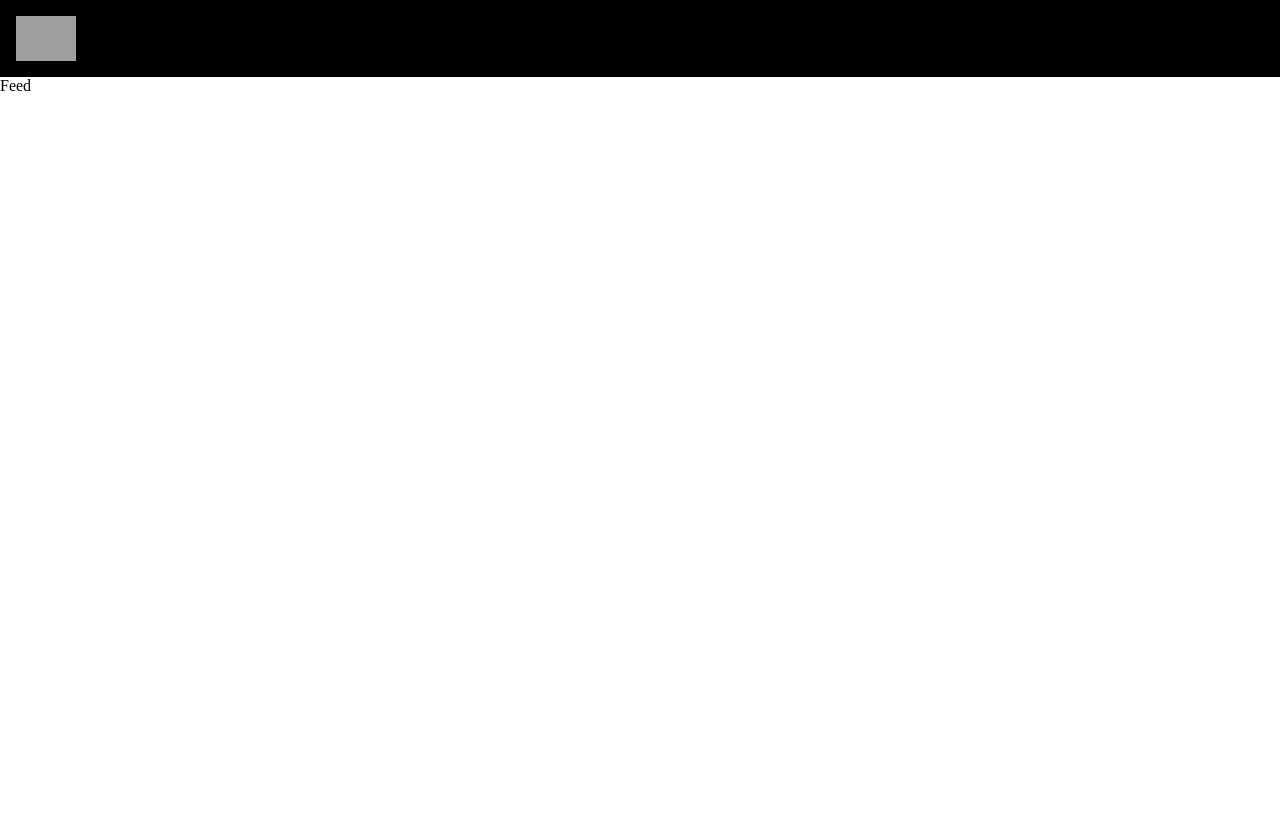
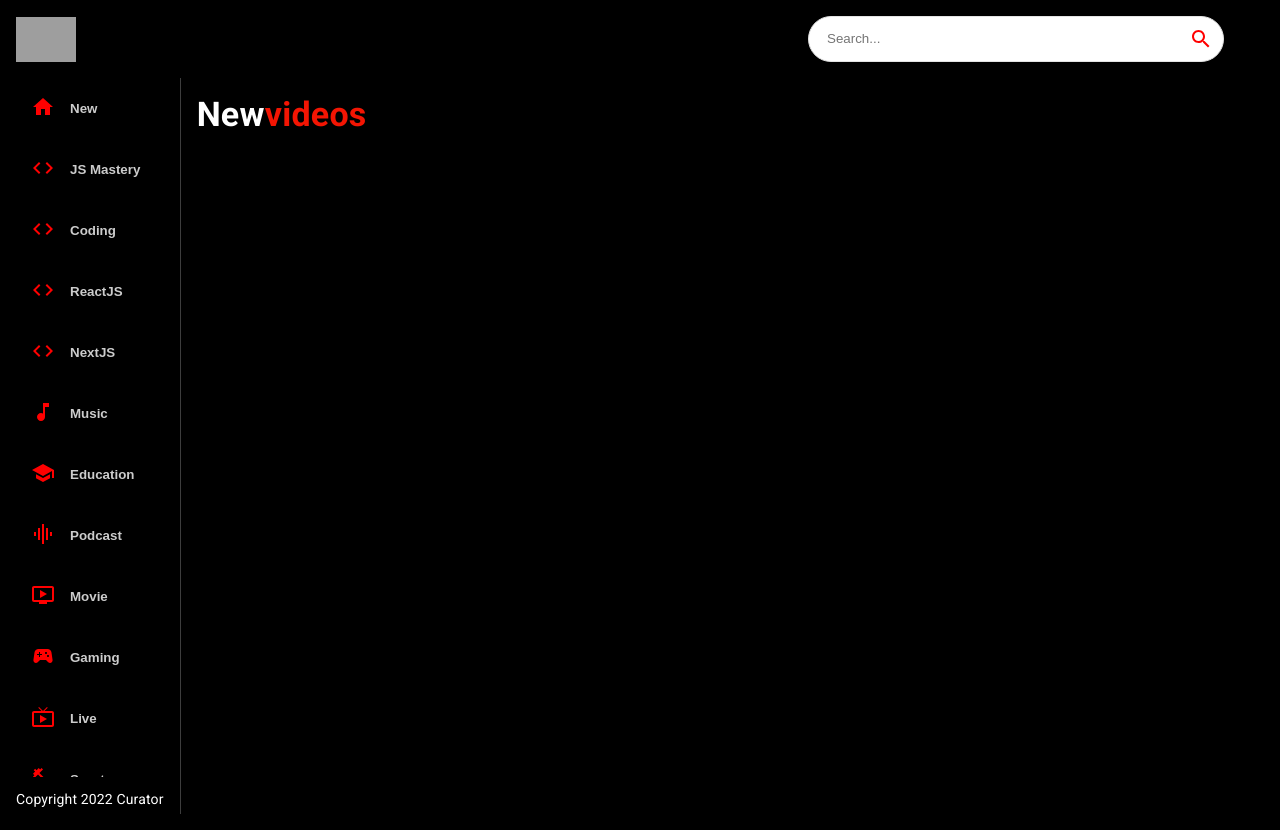
Before and after one commit to curator69/youtube-clone, a React (Create React App) app: page / in a window 1280 px wide. Before the commit the page ends 800 px from the top, so only its background shows below. Built offline with nearby package versions, Linux system fonts and the light colour scheme; grey boxes are pictures that could not be loaded.

Commit message:
starting fetching api

```diff
--- a/src/App.js
+++ b/src/App.js
@@ -13,7 +13,7 @@ import {
 const App = () => {
   return (
     <BrowserRouter>
-      <Box sx={{ backgroundColor: "000" }}>
+      <Box sx={{ backgroundColor: "#000" }}>
         <Navbar />
         <Routes>
           <Route path="/" exact element={<Feed />}></Route>
--- a/src/components/Feed.jsx
+++ b/src/components/Feed.jsx
@@ -1,7 +1,57 @@
-import React from "react";
+import { React, useState, useEffect } from "react";
+import { Box, Stack, Typography } from "@mui/material";
+import { Sidebar, Videos } from "./";
 
 const Feed = () => {
-  return <div>Feed</div>;
+  return (
+    <Stack
+      sx={{
+        flexDirection: { sx: "column", md: "row" },
+      }}
+    >
+      <Box
+        sx={{
+          height: { sx: "auto", md: "92vh" },
+          borderRight: "1px solid #3d3d3d",
+          px: { sx: 0, md: 2 },
+        }}
+      >
+        <Sidebar />
+        <Typography
+          className="copyright"
+          variant="body2"
+          sx={{
+            mt: 1.5,
+            color: "#fff",
+          }}
+        >
+          Copyright 2022 Curator
+        </Typography>
+      </Box>
+
+      <Box p={2} sx={{ overflowY: "auto", height: "90vh", flex: 2 }}>
+        <Typography
+          variant="h4"
+          fontWeight="bold"
+          mb={2}
+          sx={{
+            color: "white",
+          }}
+        >
+          New
+          <span
+            style={{
+              color: "#F31503",
+            }}
+          >
+            videos
+          </span>
+        </Typography>
+
+        <Videos videos={[]} />
+      </Box>
+    </Stack>
+  );
 };
 
 export default Feed;
--- a/src/components/SearchBar.jsx
+++ b/src/components/SearchBar.jsx
@@ -2,15 +2,37 @@ import React from "react";
 import { useState } from "react";
 import { useNavigate } from "react-router-dom";
 import { Paper, IconButton } from "@mui/material";
-import { SearchIcon } from "@mui/icons-material";
+import { Search } from "@mui/icons-material";
 
 const SearchBar = () => {
   return (
     <Paper
       component="form"
       onSubmit={() => {}}
-      sx={{ borderRadius: 20 }}
-    ></Paper>
+      sx={{
+        borderRadius: 20,
+        border: "1px solid #e3e3e3",
+        pl: 2,
+        boxShadow: "none",
+        mr: { sm: 5 },
+      }}
+    >
+      <input
+        className="search-bar"
+        placeholder="Search..."
+        value=""
+        onChange={() => {}}
+      />
+      <IconButton
+        type="submit"
+        sx={{
+          p: "10px",
+          color: "red",
+        }}
+      >
+        <Search />
+      </IconButton>
+    </Paper>
   );
 };
 
--- /dev/null
+++ b/src/components/Sidebar.jsx
@@ -0,0 +1,48 @@
+import React from "react";
+import { Stack } from "@mui/material";
+
+import { categories } from "../utils/constants";
+
+const selectedCategory = "NEW";
+
+const Sidebar = () => {
+  return (
+    <Stack
+      direction="row"
+      sx={{
+        overflowY: "auto",
+        height: { sx: "auto", md: "95%" },
+        flexDirection: { md: "column" },
+      }}
+    >
+      {categories.map((category) => (
+        <button
+          className="category-btn"
+          style={{
+            background: category.name === selectedCategory && "#FC1503",
+            color: "white",
+          }}
+          key={category.name}
+        >
+          <span
+            style={{
+              color: category.name === selectedCategory ? "white" : "red",
+              marginRight: "15px",
+            }}
+          >
+            {category.icon}
+          </span>
+          <span
+            style={{
+              opacity: category.name === selectedCategory ? "1" : "0.8",
+            }}
+          >
+            {category.name}
+          </span>
+        </button>
+      ))}
+    </Stack>
+  );
+};
+
+export default Sidebar;
--- /dev/null
+++ b/src/components/Videos.jsx
@@ -0,0 +1,7 @@
+import React from "react";
+
+const Videos = () => {
+  return <div>Videos</div>;
+};
+
+export default Videos;
--- a/src/components/index.js
+++ b/src/components/index.js
@@ -4,3 +4,5 @@ export { default as Feed } from "./Feed";
 export { default as SearchFeed } from "./Navbar";
 export { default as VideoDetail } from "./VideoDetail";
 export { default as SearchBar } from "./SearchBar";
+export { default as Sidebar } from "./Sidebar";
+export { default as Videos } from "./Videos";
```
